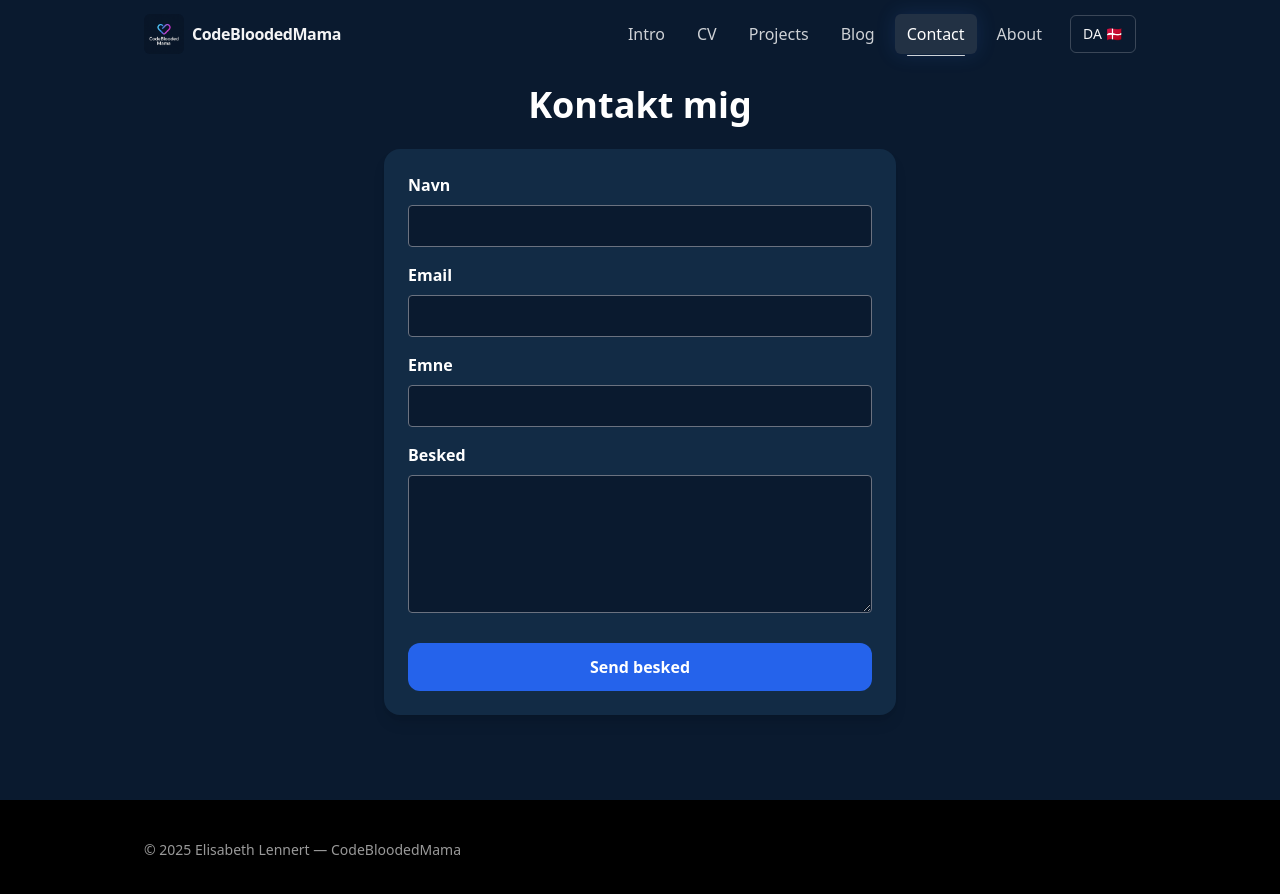
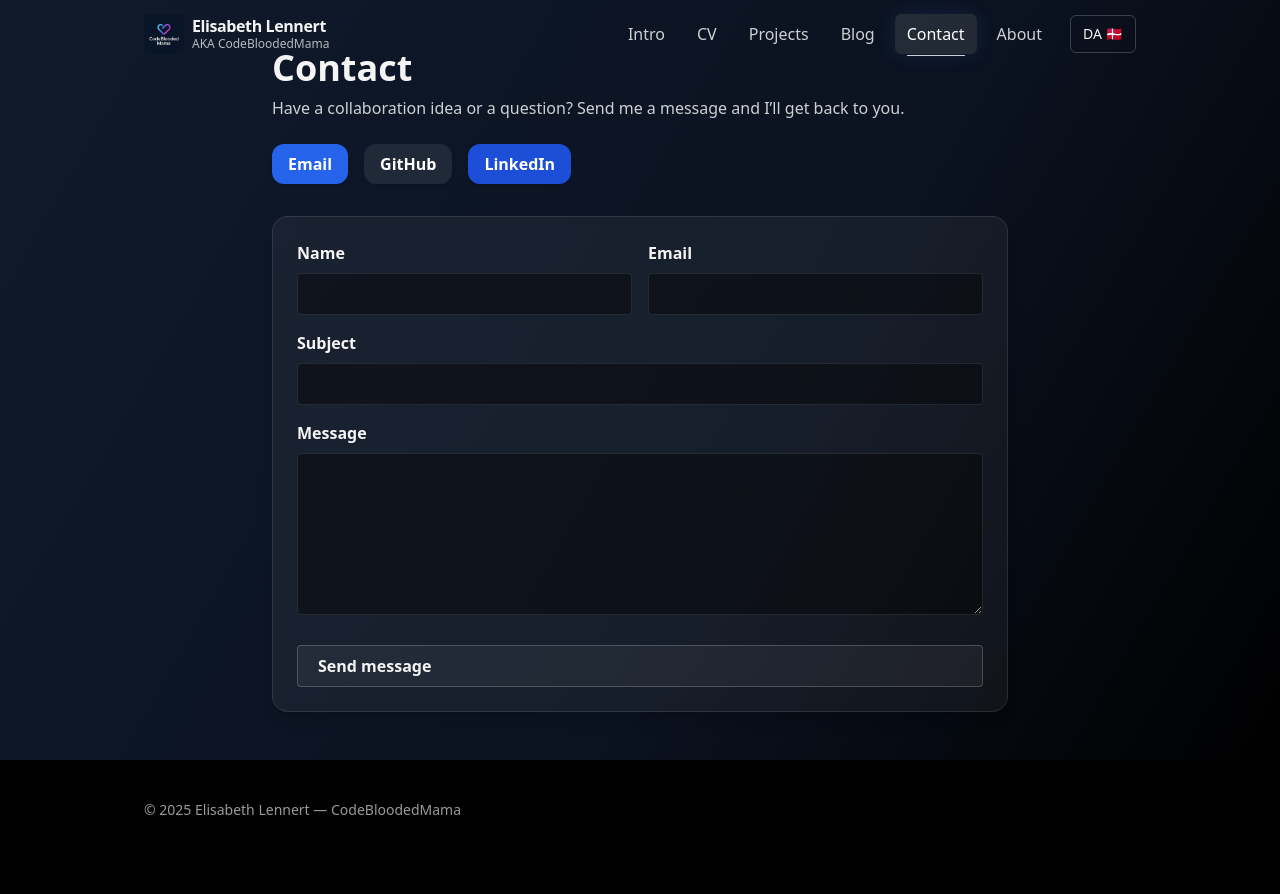
Before and after one commit to CodeBloodedMama/CodeBloodedMamaPortfolio, a Next.js app: page /contact in a window 1280 px wide. Shown: the top 894 px of the page. After the commit the page ends 860 px from the top, so only its background shows below. Built offline with nearby package versions, Linux system fonts and the light colour scheme.

Commit message:
Refactor contact page and API: integrate language support, remove old form handling, and enhance navigation links

```diff
--- a/app/api/contact/page.tsx
+++ /dev/null
@@ -1,41 +0,0 @@
-import ContactForm from "../../../components/ContactForm";
-
-export default function ContactPage({ searchParams }: { searchParams?: { lang?: string } }) {
-  const lang = searchParams?.lang === "en" ? "en" : "da";
-
-  const t = lang === "en"
-    ? {
-        title: "Contact",
-        intro: "Have a collaboration idea or a question? Send me a message and I’ll get back to you.",
-        name: "Name",
-        email: "Email",
-        subject: "Subject",
-        message: "Message",
-        send: "Send message",
-        success: "Thanks! I’ll get back to you as soon as possible.",
-        error: "Something went wrong. Please try again.",
-      }
-    : {
-        title: "Kontakt",
-        intro: "Har du et samarbejdsønske eller et spørgsmål? Skriv til mig – jeg vender tilbage hurtigst muligt.",
-        name: "Elisabeth Lennert",
-        email: "elisabethbinzerlennert@gmail.com",
-        subject: "Emne",
-        message: "Besked",
-        send: "Send besked",
-        success: "Tak! Jeg vender tilbage hurtigst muligt.",
-        error: "Noget gik galt. Prøv igen.",
-      };
-
-  return (
-    <div className="min-h-[70vh] bg-hero-gradient">
-      <div className="max-w-3xl mx-auto px-4 py-12">
-        <h1 className="text-4xl font-bold">{t.title}</h1>
-        <p className="text-white/80 mt-2">{t.intro}</p>
-        <div className="mt-8">
-          <ContactForm lang={lang} t={t} />
-        </div>
-      </div>
-    </div>
-  );
-}
--- a/app/contact/page.tsx
+++ b/app/contact/page.tsx
@@ -1,92 +1,65 @@
 "use client";
-import { useState, ChangeEvent, FormEvent } from "react";
+import ContactForm from "../../components/ContactForm";
+import { useLang } from "@/components/i18n/LanguageProvider";
 
-interface FormData {
-  name: string;
-  email: string;
-  subject: string;
-  message: string;
-}
+export default function ContactPage() {
+  const { lang } = useLang();
 
-export default function Contact() {
-  const [formData, setFormData] = useState<FormData>({
-    name: "",
-    email: "",
-    subject: "",
-    message: "",
-  });
-
-  const handleChange = (
-    e: ChangeEvent<HTMLInputElement | HTMLTextAreaElement>
-  ) => {
-    setFormData({ ...formData, [e.target.name]: e.target.value });
-  };
-
-  const handleSubmit = (e: FormEvent) => {
-    e.preventDefault();
-    console.log("Form data:", formData);
-    alert("Tak for din besked! Jeg vender tilbage hurtigst muligt.");
-    setFormData({ name: "", email: "", subject: "", message: "" });
-  };
+  const t = lang === "en"
+    ? {
+        title: "Contact",
+        intro: "Have a collaboration idea or a question? Send me a message and I’ll get back to you.",
+        name: "Name",
+        email: "Email",
+        subject: "Subject",
+        message: "Message",
+        send: "Send message",
+        success: "Thanks! I’ll get back to you as soon as possible.",
+        error: "Something went wrong. Please try again.",
+      }
+    : {
+        title: "Kontakt",
+        intro: "Har du et samarbejdsønske eller et spørgsmål? Skriv til mig – jeg vender tilbage hurtigst muligt.",
+        name: "Navn",
+        email: "Email",
+        subject: "Emne",
+        message: "Besked",
+        send: "Send besked",
+        success: "Tak! Jeg vender tilbage hurtigst muligt.",
+        error: "Noget gik galt. Prøv igen.",
+      };
 
   return (
-    <div className="min-h-screen bg-[#0a1a2f] text-white flex flex-col items-center justify-center p-8">
-      <h1 className="text-4xl font-bold mb-6">Kontakt mig</h1>
-      <form
-        onSubmit={handleSubmit}
-        className="w-full max-w-lg bg-[#122b45] p-6 rounded-2xl shadow-lg"
-      >
-        <div className="mb-4">
-          <label className="block mb-2 font-semibold">Navn</label>
-          <input
-            type="text"
-            name="name"
-            value={formData.name}
-            onChange={handleChange}
-            required
-            className="w-full p-2 rounded bg-[#0a1a2f] border border-gray-500"
-          />
+    <div className="min-h-[70vh] bg-hero-gradient">
+      <div className="max-w-3xl mx-auto px-4 py-12">
+        <h1 className="text-4xl font-bold">{t.title}</h1>
+        <p className="text-white/80 mt-2">{t.intro}</p>
+
+        <div className="flex gap-4 mt-6 mb-8">
+          <a
+            href="mailto:elisabeth@example.com"
+            className="px-4 py-2 rounded-xl bg-blue-600 hover:bg-blue-500 text-white font-semibold shadow transition"
+            target="_blank"
+            rel="noopener noreferrer"
+          >Email</a>
+          <a
+            href="https://github.com/CodeBloodedMama"
+            className="px-4 py-2 rounded-xl bg-gray-800 hover:bg-gray-700 text-white font-semibold shadow transition"
+            target="_blank"
+            rel="noopener noreferrer"
+          >GitHub</a>
+          <a
+            href="https://www.linkedin.com/in/elisabeth-lennert/"
+            className="px-4 py-2 rounded-xl bg-blue-700 hover:bg-blue-600 text-white font-semibold shadow transition"
+            target="_blank"
+            rel="noopener noreferrer"
+          >LinkedIn</a>
         </div>
-        <div className="mb-4">
-          <label className="block mb-2 font-semibold">Email</label>
-          <input
-            type="email"
-            name="email"
-            value={formData.email}
-            onChange={handleChange}
-            required
-            className="w-full p-2 rounded bg-[#0a1a2f] border border-gray-500"
-          />
+
+        <div className="mt-8">
+          <ContactForm lang={lang} t={t} />
         </div>
-        <div className="mb-4">
-          <label className="block mb-2 font-semibold">Emne</label>
-          <input
-            type="text"
-            name="subject"
-            value={formData.subject}
-            onChange={handleChange}
-            required
-            className="w-full p-2 rounded bg-[#0a1a2f] border border-gray-500"
-          />
-        </div>
-        <div className="mb-6">
-          <label className="block mb-2 font-semibold">Besked</label>
-          <textarea
-            name="message"
-            rows={5}
-            value={formData.message}
-            onChange={handleChange}
-            required
-            className="w-full p-2 rounded bg-[#0a1a2f] border border-gray-500"
-          ></textarea>
-        </div>
-        <button
-          type="submit"
-          className="w-full py-3 bg-blue-600 hover:bg-blue-500 rounded-xl font-bold text-white transition"
-        >
-          Send besked
-        </button>
-      </form>
+      </div>
     </div>
   );
 }
--- a/components/Nav.tsx
+++ b/components/Nav.tsx
@@ -83,7 +83,7 @@ export default function Nav() {
           : "bg-transparent"
       )}
     >
-      {/* WOW: super–slim progress bar */}
+      {/*super–slim progress bar */}
       <div
         className="h-[2px] bg-gradient-to-r from-indigo-400 via-blue-400 to-cyan-400 origin-left"
         style={{
@@ -94,16 +94,22 @@ export default function Nav() {
 
       <nav className="max-w-5xl mx-auto px-4">
         <div className="flex items-center justify-between h-16">
+
          {/* Brand med subtil glow on hover */}
       <Link href="/" className="flex items-center gap-2 group">
         <img
           src="/logo.png"
-              alt="CBM"
+           alt="EL"
            className="w-10 h-10 rounded-md transition-shadow group-hover:shadow-[0_0_24px_rgba(99,102,241,0.45)]"
         />
+      <div className="flex flex-col leading-tight">
         <span className="font-semibold tracking-tight group-hover:opacity-90">
-              CodeBloodedMama
+            Elisabeth Lennert
         </span>
+       <span className="text-xs text-white/70 group-hover:opacity-90">
+         AKA CodeBloodedMama
+        </span>
+          </div>
           </Link>
 
           {/* Desktop links */}
```
Also changed, not shown: app/api/contact/route.ts (renamed from app/api/route.ts), public/hero-fullbody.jpg. Lines whose indentation alone changed are shown as unchanged.
